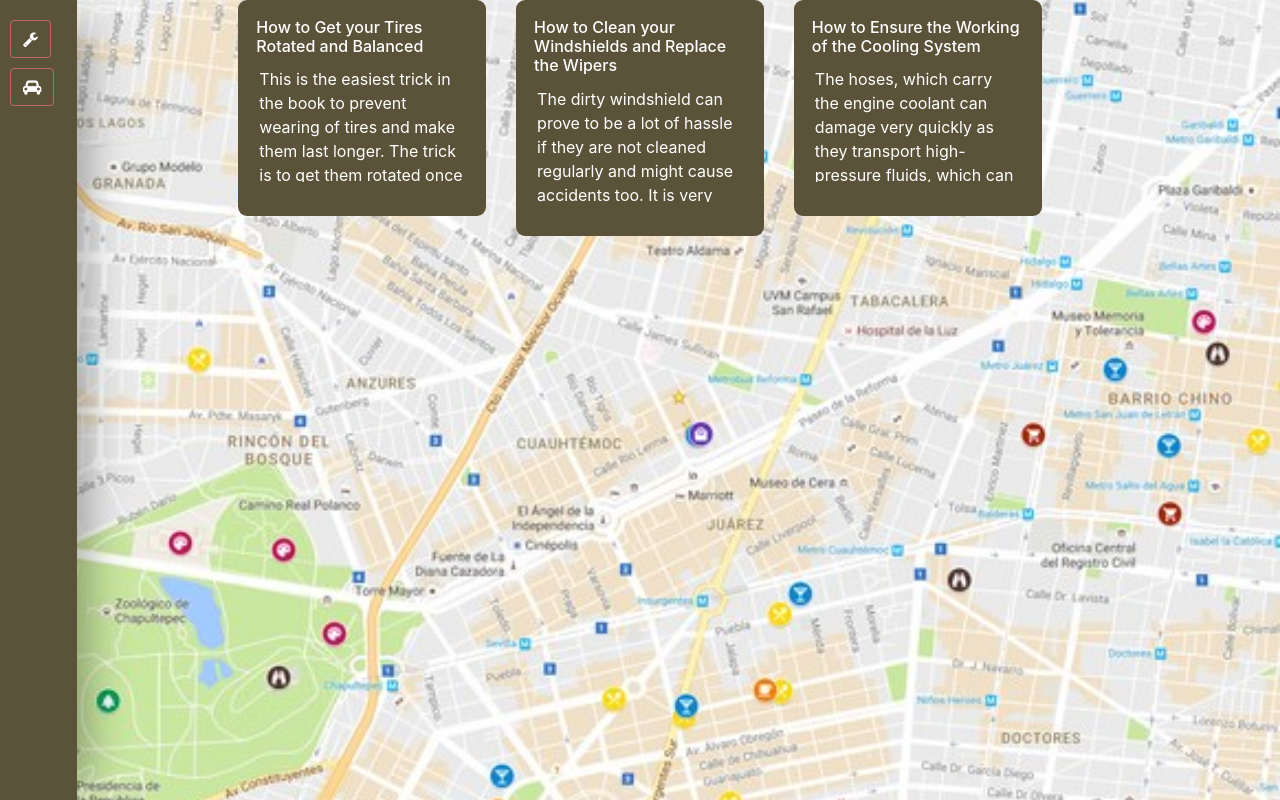
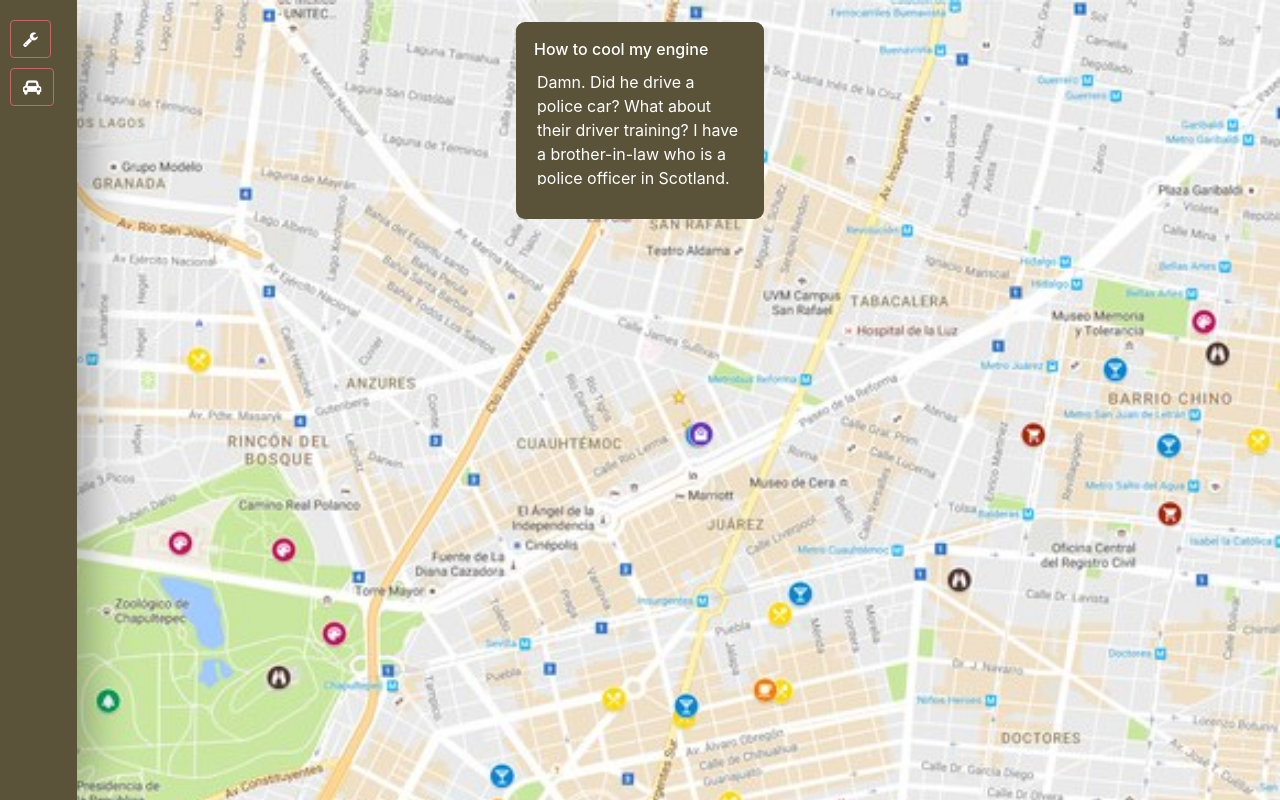
Before and after one commit to Gfrey70/Project, a CodeIgniter app: page /database/ in a window 1280 px wide. Run offline with CodeIgniter, Linux system fonts and the light colour scheme; data comes from the database, SQL or seed files in the repository; some libraries are stand-ins or nearby versions.

Commit message:
load the tips is done

```diff
--- a/application/controllers/homectrl.php
+++ b/application/controllers/homectrl.php
@@ -5,15 +5,16 @@
 class homectrl extends CI_controller
 {
 
-  function __construct()
-  {
+  function __construct(){
     // code...
     parent::__construct();
     $this->load->helper('url');
+    $this->load->model('Tips');
   }
   function index(){
+    $data['tips'] = $this->Tips->getTips();
     $this->load->view('head');
-    $this->load->view('homepanel');
+    $this->load->view('homepanel',$data);
     $this->load->view('footer');
   }
 }
--- a/application/views/homepanel.php
+++ b/application/views/homepanel.php
@@ -100,39 +100,19 @@
 
   <div class="container-fluid vl-tips-holder">
     <div class="col-md-8 container">
-      <div class="row">
-        <div class="col-md-4">
+      <div class="row v-row-slider">
+
+      <?php foreach ($tips as $key => $value) {?>
+        <div class="col-md-12">
           <div class="vl-card-holder">
             <div class="vl-card">
-              <h6> How to Get your Tires Rotated and Balanced</h6>
-              <p>This is the easiest trick in the book to prevent wearing of tires and make them last longer. The trick is to get them rotated once every 5,000-8,000 miles. Tires do not wear at the same amount in each location on the car. So by rotating the front and rear tires, you balance the wear and extend the life of your tires.
-
-Ensure that the tires of your car are balanced and aligned as well. Non-aligned tires can wear tires and may cause you to lose control of your car in certain conditions.</p>
+              <h6><?=$value->TipsTitle?></h6>
+              <p><?=$value->TipsDesc?></p>
             </div>
           </div>
         </div>
-        <div class="col-md-4">
-          <div class="vl-card-holder">
-            <div class="vl-card">
-              <h6>How to Clean your Windshields and Replace the Wipers</h6>
-              <p>The dirty windshield can prove to be a lot of hassle if they are not cleaned regularly and might cause accidents too. It is very important for the driver to have a clear view of the road to ensure safety while driving. If you don't clean them, the dirt can be accumulated and this can cause blurred views and possible scratched glass.
+      <?php }?>
 
-If the rainy season is approaching, check your wipers and get them replaced whenever needed. Using damaged wipers can cause scratches to the glass and blur your view in the rain. Replacing your wipers ensures your safety. </p>
-            </div>
-          </div>
-        </div>
-        <div class="col-md-4">
-          <div class="vl-card-holder">
-            <div class="vl-card">
-              <h6>How to  Ensure the Working of the Cooling System</h6>
-              <p>The hoses, which carry the engine coolant can damage very quickly as they transport high-pressure fluids, which can break if the pressure is too high. Also, the heater hoses face the same problem as they carry hot coolant to the passenger compartment.
-
-The best way to achieve an efficiently working AC is to check the parts regularly. And how do you do this? Inspect the fan, the compressor, the condenser, the hoses, and lines.
-
-If you don't see any cuts or leaks, the parts are moving freely, and your AC blows cold air, then your probably fine. If you suspect a problem the smart choice would be to inspect the AC system and get help when needed.</p>
-            </div>
-          </div>
-        </div>
       </div>
     </div>
   </div>
--- a/assets/css/main_style.css
+++ b/assets/css/main_style.css
@@ -75,6 +75,26 @@ box-shadow: 0px 3px 8px -3px rgba(0,0,0,0.1);
   color:#5a5339;
   font-size:1rem;
   font-weight:500;
+}
+.v-row-slider {
+  position: relative;
+  top: 22px;
+}
+button.slick-prev.slick-arrow {
+  position: relative;
+  left: -85px;
+  top: 117px;
+  background: #5a5339;
+  color: white;
+  border: none;
+}
+button.slick-next.slick-arrow {
+  position: absolute;
+  right: -69px;
+  top: 117px;
+  background: #5a5339;
+  color: white;
+  border: none;
 }
 .vl-user-list-holder {
   height: 520px;
--- a/assets/js/main_script.js
+++ b/assets/js/main_script.js
@@ -29,3 +29,11 @@ $('#closepopup').on('click', function(){
 $('#vl-driver-btn').on('click', function(){
   $('#popviewer').show();
 })
+
+$('.v-row-slider').slick(
+  {
+    dots:false,
+    autoplay: true,
+    slidesToShow:3,
+    autoplaySpeed: 8000
+});
```
